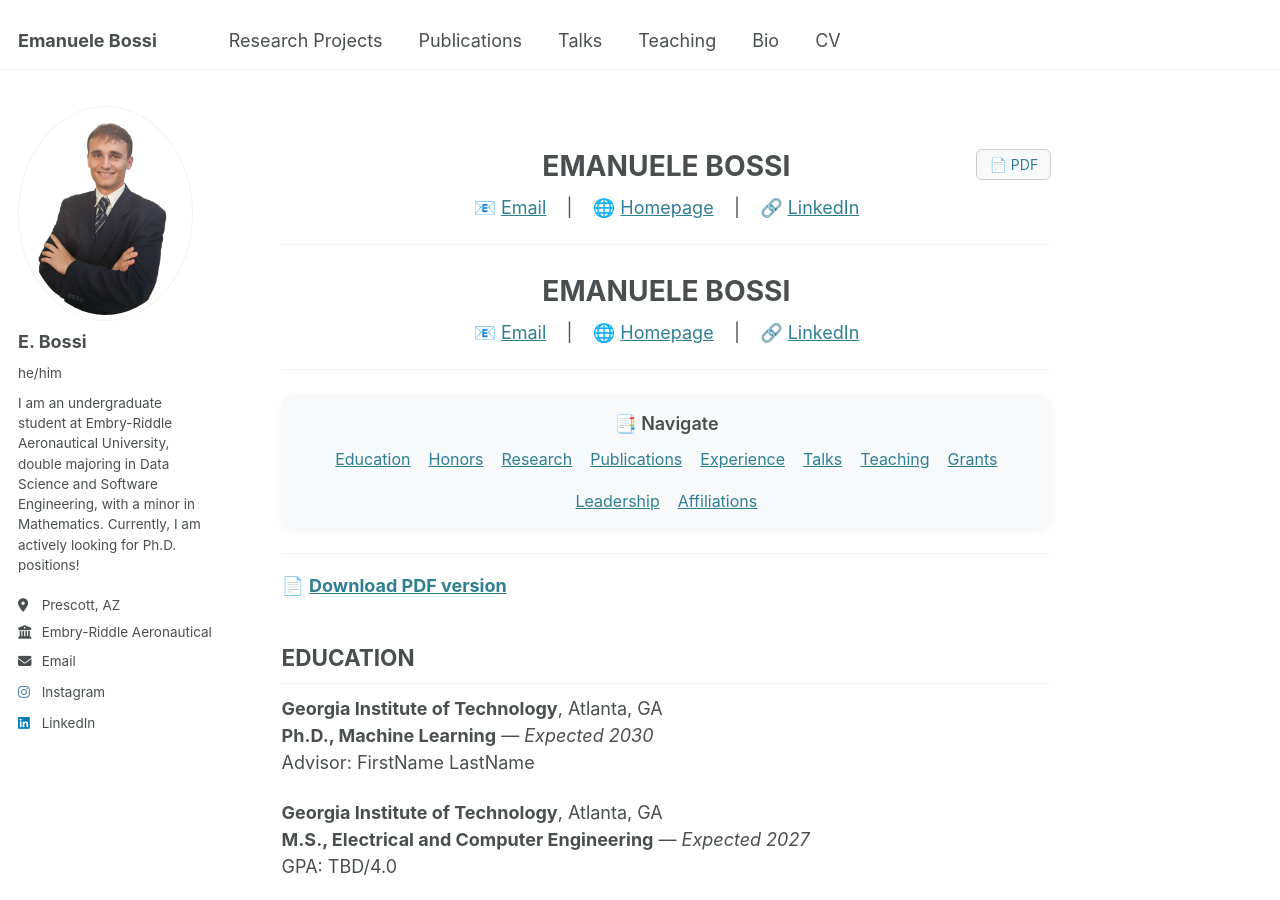
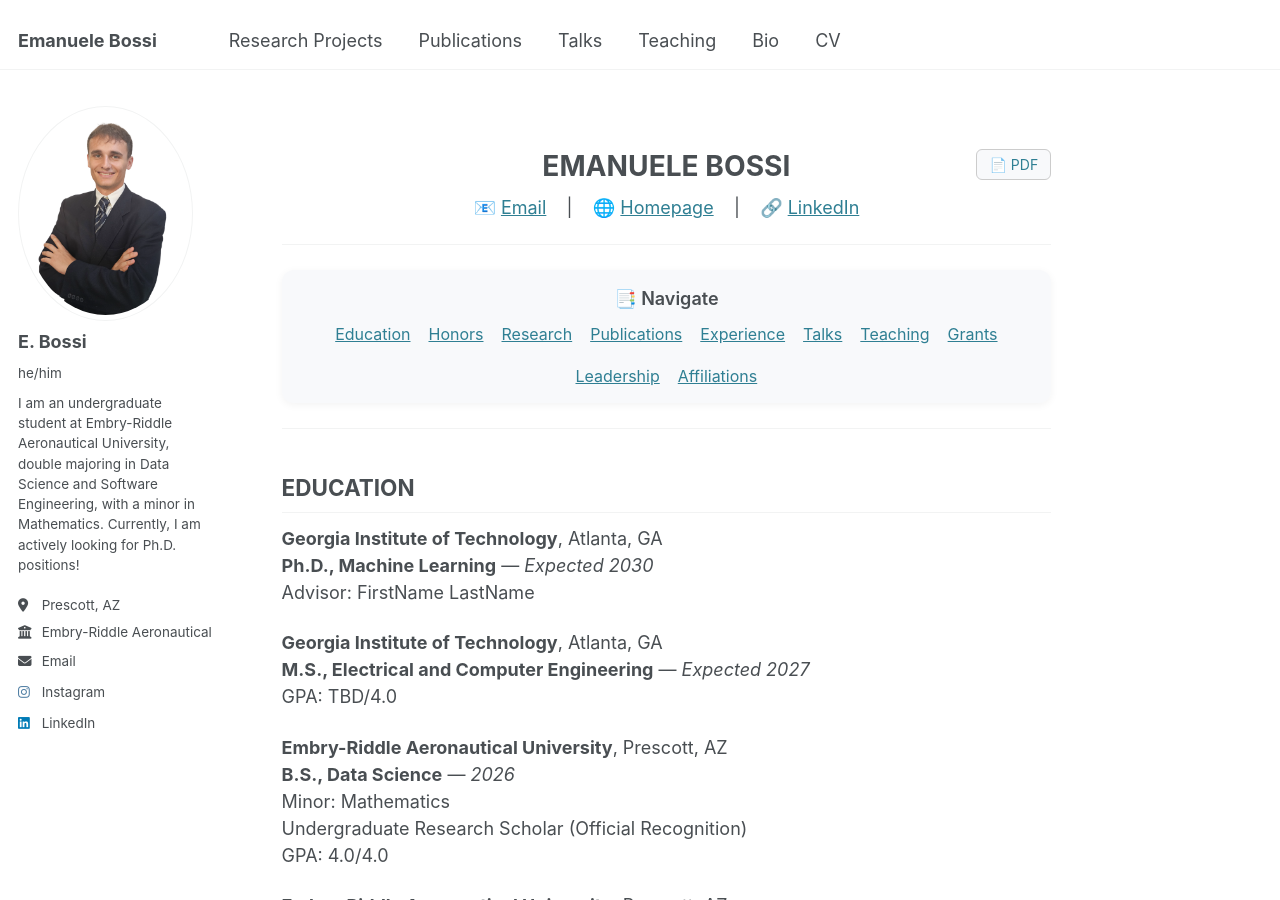
Before and after one commit to bossiemanuele/bossiemanuele.github.io, a Jekyll site: the page built from _pages/cv.md, in a window 1280 px wide and 900 px high. Built offline with Jekyll 4.4.1, drawn with Linux system fonts in a browser that asks for light colours.

Commit message:
Update cv.md

```diff
--- a/_pages/cv.md
+++ b/_pages/cv.md
@@ -35,29 +35,6 @@ redirect_from:
 </p>
 
 </div>
-
-</div>
-
-
-
-
-
-
-
-
-<hr>
-
-<div style="text-align: center; margin-top: 30px;">
-
-<h1 style="margin-bottom: 10px;">EMANUELE BOSSI</h1>
-
-<p style="font-size: 18px;">
-  📧 <a href="mailto:emab03@gmail.com">Email</a>
-  &nbsp;&nbsp;&nbsp;|&nbsp;&nbsp;&nbsp;
-  🌐 <a href="https://bossiemanuele.github.io/">Homepage</a>
-  &nbsp;&nbsp;&nbsp;|&nbsp;&nbsp;&nbsp;
-  🔗 <a href="https://www.linkedin.com/in/emanuele-bossi">LinkedIn</a>
-</p>
 
 </div>
 
@@ -99,10 +76,6 @@ redirect_from:
 </div>
 
 ---
-
-<p style="text-align: left; margin-top: 10px;">
-  📄 <a href="https://bossiemanuele.github.io/files/BossiEmanuele_CV_FA25.pdf"><b>Download PDF version</b></a>
-</p>
 
 ## EDUCATION
 
```
